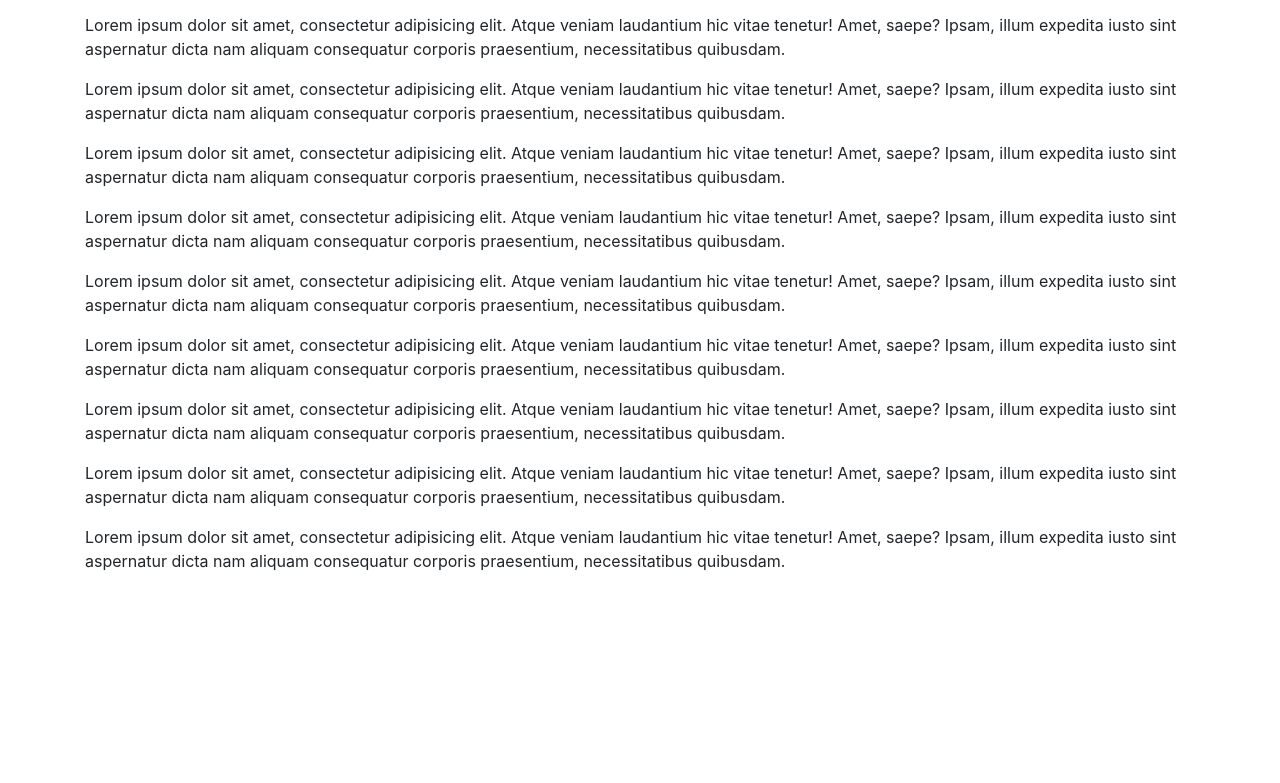
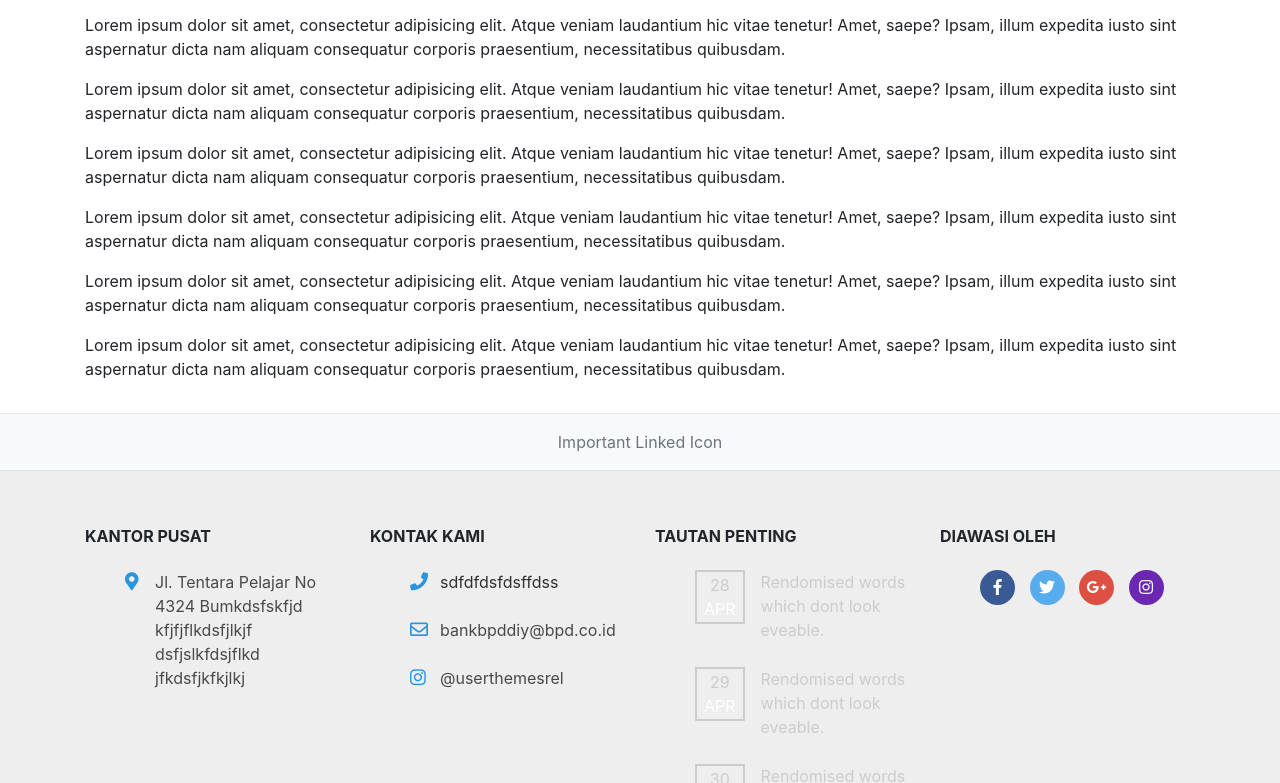
Before and after one commit to RBAYU505/protoview, a plain HTML site: page protoview/index.html in a window 1280 px wide. Shown: the part 2017-2800 px from the top of the page. Before the commit the page ends 2622 px from the top, so only its background shows below. Drawn offline with Linux system fonts and the light colour scheme.

Commit message:
initial commit

```diff
--- a/protoview/assets/css/mycss.css
+++ b/protoview/assets/css/mycss.css
@@ -1,3 +1,26 @@
+/* Universal Sets */
+.bg-bpd {
+    background-color: #283593 !important;
+  }
+
+  a.bg-bpd:hover, a.bg-bpd:focus,
+  button.bg-bpd:hover,
+  button.bg-bpd:focus {
+    background-color: #283593 !important;
+  }
+
+.bg-abu {
+    background-color: #eeeeee !important;
+  }
+
+  a.bg-abu:hover, a.bg-abu:focus,
+  button.bg-abu:hover,
+  button.bg-abu:focus {
+    background-color: #eeeeee !important;
+  }
+
+/* #### Menu Wizzard Section #### */
+
 .hk-features {
  /* background:#2a2e31; */
     padding:10px 0px;
@@ -41,3 +64,117 @@
         border-left:none;
    }
 }
+
+
+/* #### Footer Section #### */
+
+/* #button-addon1 {
+    color: #ffc371
+}
+
+i {
+    color: #23232b;
+    font-size: 20px
+}
+
+.form-control::placeholder {
+    font-size: 0.95rem;
+    color: #aaa;
+    font-style: italic
+} */
+
+/* .form-control.shadow-0:focus {
+    box-shadow: none
+} */
+
+/* .display-3 {
+    font-family: 'Sanchez', serif
+}
+
+p {
+    font-family: 'Tajawal', sans-serif
+}
+
+.lead {
+    font-family: 'Sanchez 200', serif
+} */
+
+footer {
+    /* color: #fff; */
+    background-attachment: fixed;
+    background-color:#eeeeee;
+    /* background-image: url(https://s7.postimg.org/uyf0oioaz/footer-bg.png); */
+    background-size: cover;
+    background-position: bottom;
+}
+footer p {
+    color: rgb(48, 48, 48);
+}
+footer a {
+    color: rgb(48, 48, 48);
+}
+.social-pet li {
+    display: inline-block;
+    margin-right: 10px;
+}
+.social-pet li a {
+    height: 35px;
+    width: 35px;
+    border-radius: 50%;
+    text-align: center;
+    display: block;
+    line-height: 35px;
+    background-color: #3a5a95;
+    color: #fff;
+}
+.social-pet li:nth-child(2) a {
+    background-color: #57aced;
+}
+.social-pet li:nth-child(3) a {
+    background-color: #dd4f43;
+}
+.social-pet li:nth-child(4) a {
+    background-color: #6b27b2;
+}
+.social-pet li a:hover {
+    background-color: #0141a2;
+}
+.social-pet li a:hover i {
+    transform: rotate(360deg);
+    -moz-transform: rotate(360deg);
+    -webkit-transform: rotate(360deg);
+}
+.recent-post li {
+    display: block;
+    color: #ccc;
+    margin-bottom: 25px;
+}
+.recent-post li label {
+    float: left;
+    border: 2px solid #ccc;
+    padding: 1px 7px;
+    text-align: center;
+}
+.recent-post li label span {
+    color: #fff;
+}
+footer .input-group-addon {
+    background-color: #0141a2;
+    padding: 10px;
+}
+.f-address li {
+    display: inline-block;
+}
+.f-address li i {
+    color: #2995de;
+    font-size: 18px;
+}
+.f-address li a {
+    color: rgb(73, 73, 73);
+}
+/*=-Copyright-=*/
+.copyright {
+    background-color: #303f9f;
+    padding: 12px 0;
+    font-size:13px;
+}
--- a/protoview/assets/js/myjs.js
+++ b/protoview/assets/js/myjs.js
@@ -5,18 +5,18 @@ $(document).ready(function() {
         */
        $(window).scroll(function() {
         if ($(window).scrollTop() > 56) {
-          $(".navbar").addClass("bg-primary");
+          $(".navbar").addClass("bg-bpd");
         } else {
-          $(".navbar").removeClass("bg-primary");
+          $(".navbar").removeClass("bg-bpd");
         }
       });
       // If Mobile, add background color when toggler is clicked
       $(".navbar-toggler").click(function() {
         if (!$(".navbar-collapse").hasClass("show")) {
-          $(".navbar").addClass("bg-primary");
+          $(".navbar").addClass("bg-bpd");
         } else {
           if ($(window).scrollTop() < 56) {
-            $(".navbar").removeClass("bg-primary");
+            $(".navbar").removeClass("bg-bpd");
           } else {
           }
         }
--- a/protoview/index.html
+++ b/protoview/index.html
@@ -204,7 +204,7 @@
           <div class="section hk-features">
             <div class="container hk-features-wrap text-center">
 
-                <div class="row">
+                <div class="row bg-light">
                     <div class="col-12 col-md-3 ">
                         <div class="hk-features-box">
                             <i class="fas fa-coins color-1"></i>
@@ -240,7 +240,7 @@
       <!-- List Content -->
 
       <div class="container-fluid px-0">
-        <div class="row no-gutters bg-light">
+        <div class="row no-gutters">
             <div class="col-md-6 order-md-last px-5">
               <div class="text-center">
                 <h3>Bayar Apapun Jadi Mudah</h3>
@@ -255,7 +255,7 @@
       </div>
 
       <div class="container-fluid px-0">
-        <div class="row no-gutters">
+        <div class="row no-gutters bg-abu">
             <div class="col-md-6 order-md-last px-5">
               <div class="text-center">
               <h3>Transaksi Mudah dengan M-Banking BPD</h3>
@@ -310,10 +310,106 @@
     <p>Lorem ipsum dolor sit amet, consectetur adipisicing elit. Atque veniam laudantium hic vitae tenetur! Amet, saepe? Ipsam, illum expedita iusto sint aspernatur dicta nam aliquam consequatur corporis praesentium, necessitatibus quibusdam.</p>
     <p>Lorem ipsum dolor sit amet, consectetur adipisicing elit. Atque veniam laudantium hic vitae tenetur! Amet, saepe? Ipsam, illum expedita iusto sint aspernatur dicta nam aliquam consequatur corporis praesentium, necessitatibus quibusdam.</p>
     <p>Lorem ipsum dolor sit amet, consectetur adipisicing elit. Atque veniam laudantium hic vitae tenetur! Amet, saepe? Ipsam, illum expedita iusto sint aspernatur dicta nam aliquam consequatur corporis praesentium, necessitatibus quibusdam.</p>
-    <p>Lorem ipsum dolor sit amet, consectetur adipisicing elit. Atque veniam laudantium hic vitae tenetur! Amet, saepe? Ipsam, illum expedita iusto sint aspernatur dicta nam aliquam consequatur corporis praesentium, necessitatibus quibusdam.</p>
-    <p>Lorem ipsum dolor sit amet, consectetur adipisicing elit. Atque veniam laudantium hic vitae tenetur! Amet, saepe? Ipsam, illum expedita iusto sint aspernatur dicta nam aliquam consequatur corporis praesentium, necessitatibus quibusdam.</p>
-    <p>Lorem ipsum dolor sit amet, consectetur adipisicing elit. Atque veniam laudantium hic vitae tenetur! Amet, saepe? Ipsam, illum expedita iusto sint aspernatur dicta nam aliquam consequatur corporis praesentium, necessitatibus quibusdam.</p>
   </div>
   <!-- /.container -->
+
+  <hr class="p-0 m-0 b-0">
+    <div class="bg-light py-2">
+        <div class="container text-center">
+            <p class="text-muted mb-0 py-2">Important Linked Icon</p>
+        </div>
+    </div>
+  <hr class="p-0 m-0 b-0">
+  <!-- Footer -->
+  <footer class="pt-5 pb-4" id="contact">
+    <div class="container">
+      <div class="row">
+        <div class="col-lg-3 col-md-6 col-sm-6 mt-2 mb-4">
+          <h6 class="mb-4 font-weight-bold">KANTOR PUSAT</h6>
+          <ul class="f-address">
+            <li>
+              <div class="row">
+                <div class="col-1"><i class="fas fa-map-marker-alt"></i></div>
+                <div class="col-10">
+                  <p class="mb-0"><a href="#">Jl. Tentara Pelajar No 4324 Bumkdsfskfjd kfjfjflkdsfjlkjf dsfjslkfdsjflkd jfkdsfjkfkjlkj </a></p>
+                </div>
+              </div>
+            </li>
+          </ul>
+        </div>
+        <div class="col-lg-3 col-md-6 col-sm-6 mt-2 mb-4">
+          <h6 class="mb-4 font-weight-bold">KONTAK KAMI</h6>
+          <ul class="f-address">
+            <li>
+              <div class="row">
+                <div class="col-1"><i class="fas fa-phone"></i></div>
+                <div class="col-10">
+                  <p class="mb-0">sdfdfdsfdsffdss</p>
+                  <label></label>
+                </div>
+              </div>
+            </li>
+            <li>
+              <div class="row">
+                <div class="col-1"><i class="far fa-envelope"></i></div>
+                <div class="col-10">
+                  <p class="mb-0"><a href="#">bankbpddiy@bpd.co.id </a></p>
+                  <label></label>
+                </div>
+              </div>
+            </li>
+            <li>
+              <div class="row">
+                <div class="col-1"><i class="fab fa-instagram"></i></div>
+                <div class="col-10">
+                  <p class="mb-0"><a href="#">@userthemesrel </a></p>
+                  <label></label>
+                </div>
+              </div>
+            </li>
+          </ul>
+        </div>
+        <div class="col-lg-3 col-md-6 col-sm-6 mt-2 mb-4">
+          <h6 class="mb-4 font-weight-bold">TAUTAN PENTING</h6>
+          <ul class="recent-post">
+            <li>
+              <label class="mr-3">28 <br><span>APR</span></label>
+              <span>Rendomised words which dont look eveable.</span>
+            </li>
+            <li>
+              <label class="mr-3">29 <br><span>APR</span></label>
+              <span>Rendomised words which dont look eveable.</span>
+            </li>
+            <li>
+              <label class="mr-3">30 <br><span>APR</span></label>
+              <span>Rendomised words which dont look eveable.</span>
+            </li>
+          </ul>
+        </div>
+        <div class="col-lg-3 col-md-6 col-sm-6 mt-2 mb-4">
+          <h6 class="mb-4 font-weight-bold">DIAWASI OLEH</h6>
+          <ul class="social-pet mt-4">
+            <li><a href="#" title="facebook"><i class="fab fa-facebook-f"></i></a></li>
+            <li><a href="#" title="twitter"><i class="fab fa-twitter"></i></a></li>
+            <li><a href="#" title="google-plus"><i class="fab fa-google-plus-g"></i></a></li>
+            <li><a href="#" title="instagram"><i class="fab fa-instagram"></i></a></li>
+          </ul>
+        </div>
+      </div>
+    </div>
+  </footer>
+  <!-- Copyright -->
+  <!-- <hr class="p-0 m-0 b-0"> -->
+  <section class="copyright">
+    <div class="container">
+      <div class="row">
+        <div class="col-md-12 ">
+          <div class="text-center text-white">
+            &copy; 2020 PT Bank Pembangunan Daerah - Daerah Istimewa Yogyakarta. All Right Reserved.
+          </div>
+        </div>
+      </div>
+    </div>
+  </section>
 </body>
 </html>
```
